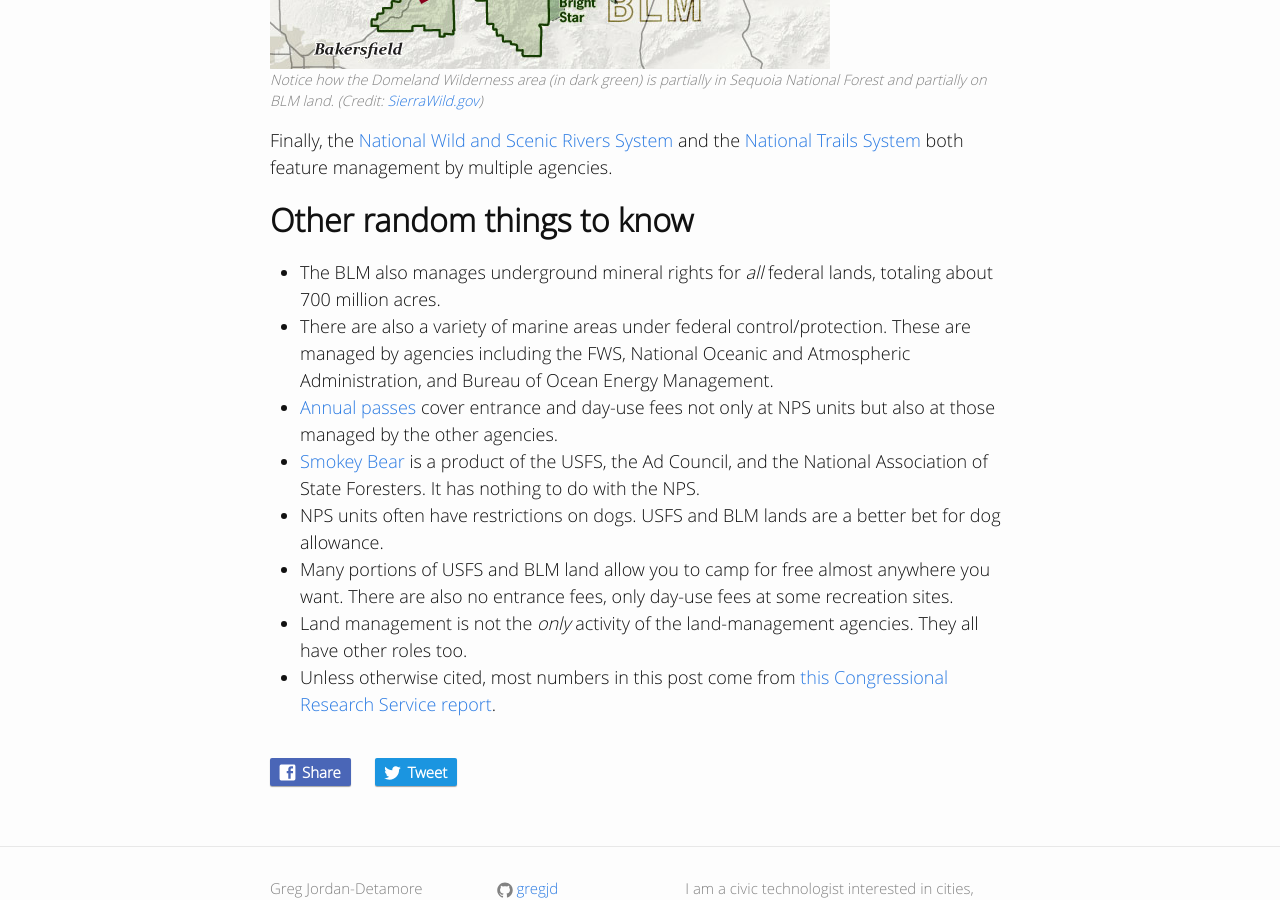
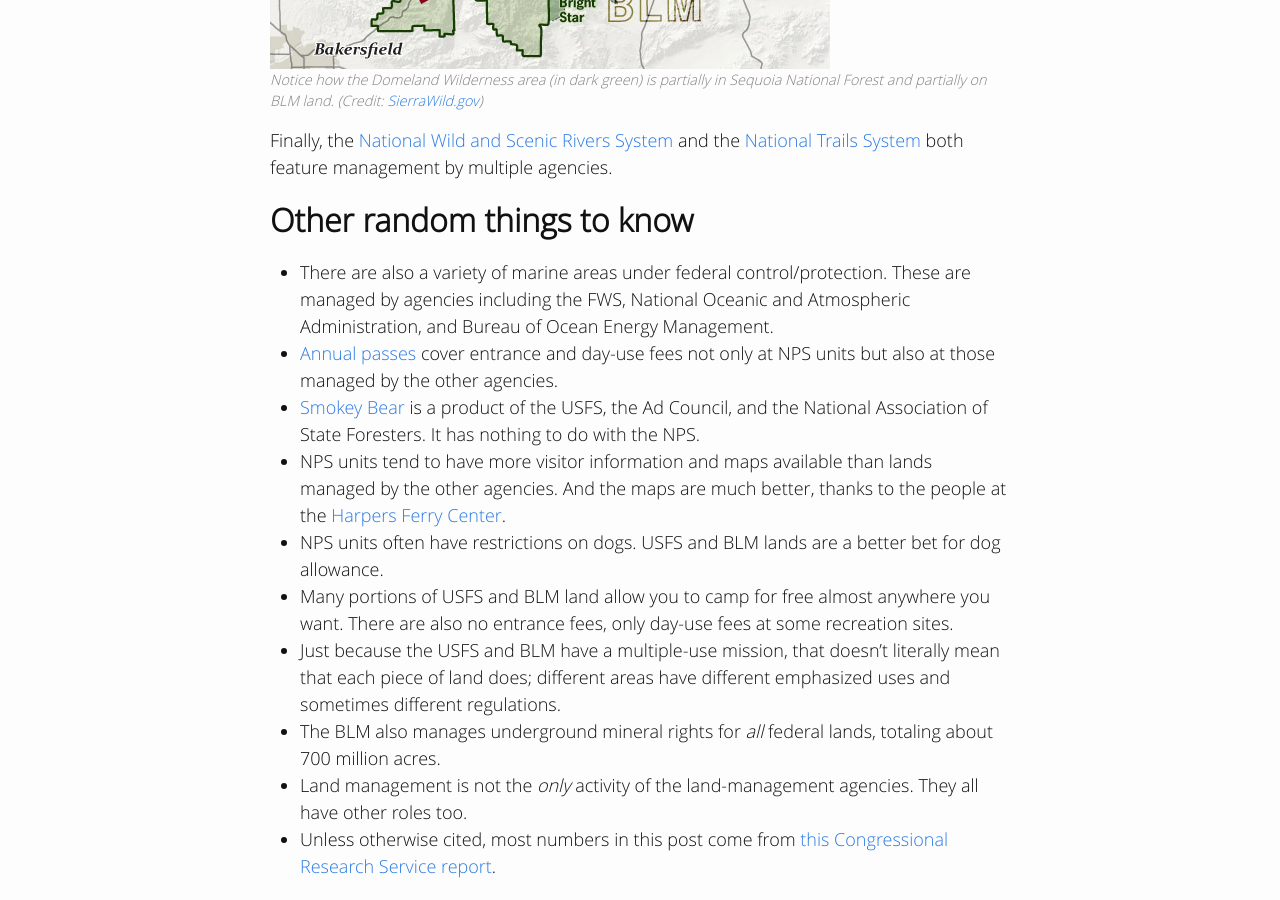
Before and after one commit to gregjd/gregjd.github.io, a Jekyll site: the page built from _posts/2017-08-03-types-of-federal-lands.md, in a window 1280 px wide and 900 px high, scrolled down 8784 px. Built offline with Jekyll 4.4.1, drawn with Linux system fonts in a browser that asks for light colours; comment, search, counter and statistics services are not loaded.

Commit message:
Clarify some language

```diff
--- a/_posts/2017-08-03-types-of-federal-lands.md
+++ b/_posts/2017-08-03-types-of-federal-lands.md
@@ -101,11 +101,13 @@ Finally, the [National Wild and Scenic Rivers System](https://en.wikipedia.org/w
 
 ## Other random things to know
 
-- The BLM also manages underground mineral rights for *all* federal lands, totaling about 700 million acres.
 - There are also a variety of marine areas under federal control/protection. These are managed by agencies including the FWS, National Oceanic and Atmospheric Administration, and Bureau of Ocean Energy Management.
 - [Annual passes](https://www.nps.gov/planyourvisit/passes.htm) cover entrance and day-use fees not only at NPS units but also at those managed by the other agencies.
 - [Smokey Bear](https://en.wikipedia.org/wiki/Smokey_Bear) is a product of the USFS, the Ad Council, and the National Association of State Foresters. It has nothing to do with the NPS.
+- NPS units tend to have more visitor information and maps available than lands managed by the other agencies. And the maps are much better, thanks to the people at the [Harpers Ferry Center](https://www.nps.gov/hfc/).
 - NPS units often have restrictions on dogs. USFS and BLM lands are a better bet for dog allowance.
 - Many portions of USFS and BLM land allow you to camp for free almost anywhere you want. There are also no entrance fees, only day-use fees at some recreation sites.
+- Just because the USFS and BLM have a multiple-use mission, that doesn't literally mean that each piece of land does; different areas have different emphasized uses and sometimes different regulations.
+- The BLM also manages underground mineral rights for *all* federal lands, totaling about 700 million acres.
 - Land management is not the *only* activity of the land-management agencies. They all have other roles too.
 - Unless otherwise cited, most numbers in this post come from [this Congressional Research Service report](https://www.everycrsreport.com/reports/R42346.html).
```
Also changed, not shown: other parts of _posts/2017-08-03-types-of-federal-lands.md (+1 -1 lines).
